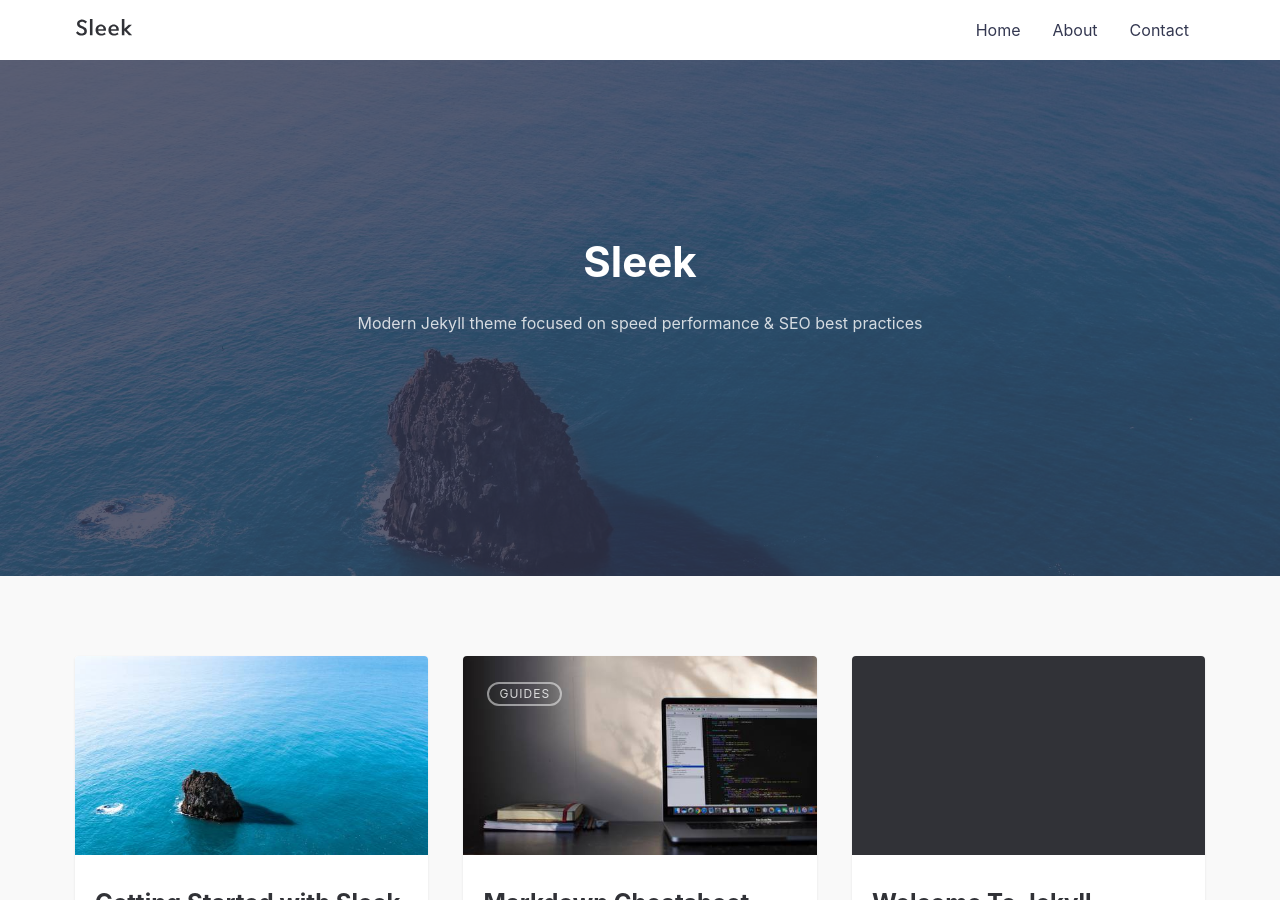
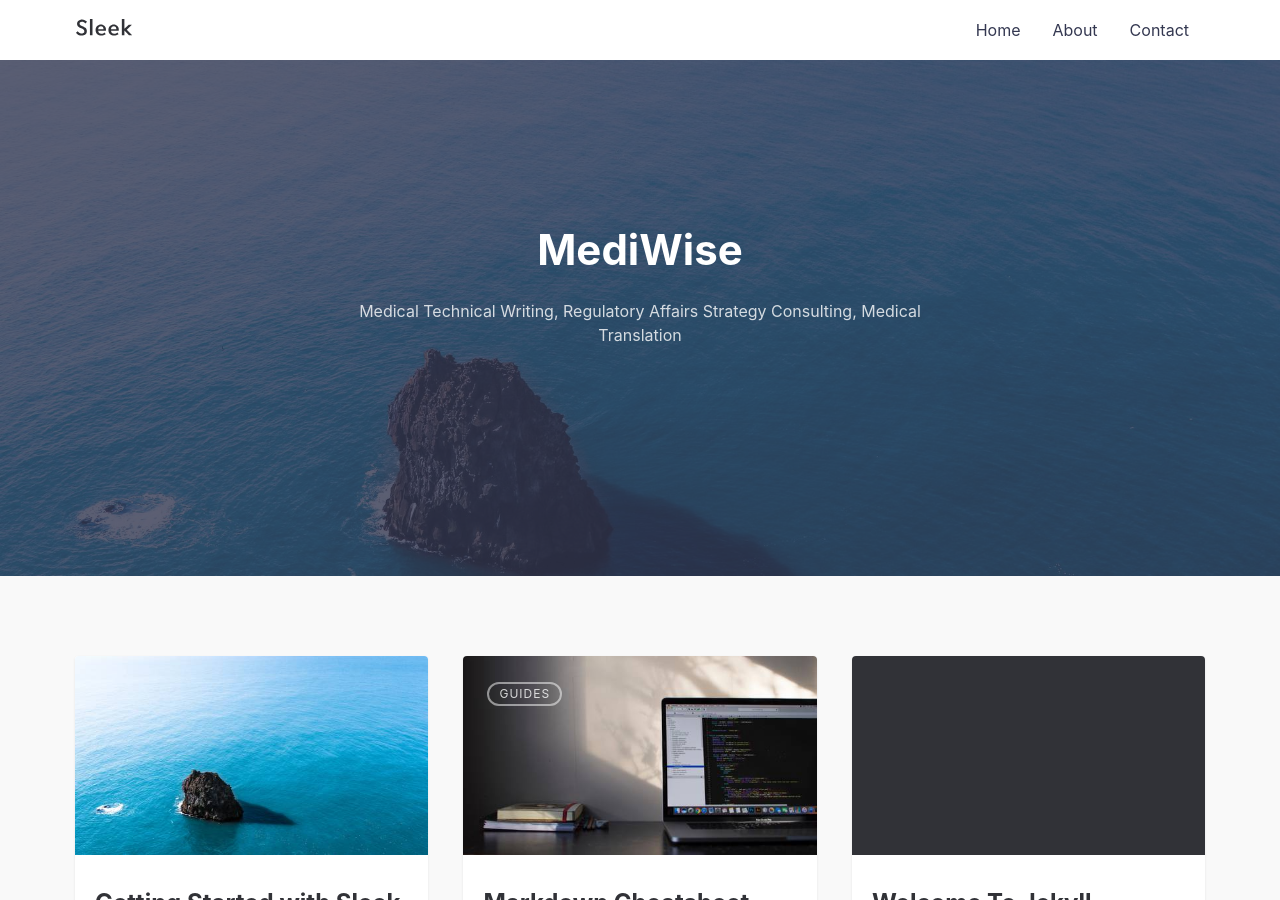
Before and after one commit to mediwise/mediwise.github.io, a Jekyll site: the page built from index.md, in a window 1280 px wide and 900 px high. Built offline with Jekyll 4.4.1, drawn with Linux system fonts in a browser that asks for light colours; some of the changed text lies outside the part shown.

Commit message:
Update _config.yml

```diff
--- a/_config.yml
+++ b/_config.yml
@@ -1,23 +1,22 @@
 # SITE CONFIGURATION
-title: Sleek # your site title
-author: GitHub User # You :P
+title: MediWise # your site title
+author: MediWise, LLC # You :P
 description: > # Meta description of Homepage
   Write an awesome description for your new site here. You can edit this
   line in _config.yml. It will appear in your document head meta (for
   Google search results) and in your feed.xml site description.
-baseurl: "/sleek" # the subpath of your site, e.g. /blog
-url: "https://janczizikow.github.io/" # the base hostname & protocol for your site, e.g. http://example.com
+baseurl: "/" # the subpath of your site, e.g. /blog
+url: "https://mediwise.us/" # the base hostname & protocol for your site, e.g. http://example.com
 
 # SEO PLUGIN
 social:
-  name: Your Name
-  links:
-    - https://twitter.com/BenBalter
-    - https://www.facebook.com/ben.balter
-    - https://www.linkedin.com/in/BenBalter
-    - https://plus.google.com/+BenBalter
-    - https://github.com/benbalter
-    - https://keybase.io/benbalter
+  name: MediWise, LLC
+  #COMMENTING OUT FOR NOW
+  #links:
+   # - https://twitter.com/BenBalter
+    #- https://www.facebook.com/ben.balter
+    #- https://www.linkedin.com/in/BenBalter
+
 
 # THEME SETTINGS
 navigation: # Navigation links
@@ -26,18 +25,18 @@
   - {name: 'Contact', link: '/contact'}
 
 tagline: >
-  Modern Jekyll theme focused on speed performance &amp; SEO best practices
+  Medical Technical Writing, Regulatory Affairs Strategy Consulting, Medical Translation
 
 hero_img: posts/sleek_lg.jpg # Main background image: use the path from /assets/img/ => This will output /assets/img/posts/sleek_lg.jpg
 
-email: your-email@domain.com # email for form submission
+email: webforms@mediwise.us # email for form submission
 
-twitter_username: jan_czizikow # replace with your_twitter_username or comment to remove link from footer
-github_username:  janczizikow # replace with your_github_username or comment to remove link from footer
-instagram_username: shanlongjj # replace with your_instagram_username or comment to remove link from footer
+#twitter_username: jan_czizikow # replace with your_twitter_username or comment to remove link from footer
+#github_username:  janczizikow # replace with your_github_username or comment to remove link from footer
+#instagram_username: shanlongjj # replace with your_instagram_username or comment to remove link from footer
 
-disqus:
-  shortname: janczizikow # to enable comments replace with your_disqus_shortname
+#disqus:
+  #shortname: janczizikow # to enable comments replace with your_disqus_shortname
 
 # google_tag_manager: GTM-XXXXXXX # Uncomment to enable GTM. Replace GTM-XXXXXXX with your GTM container ID
 
```
